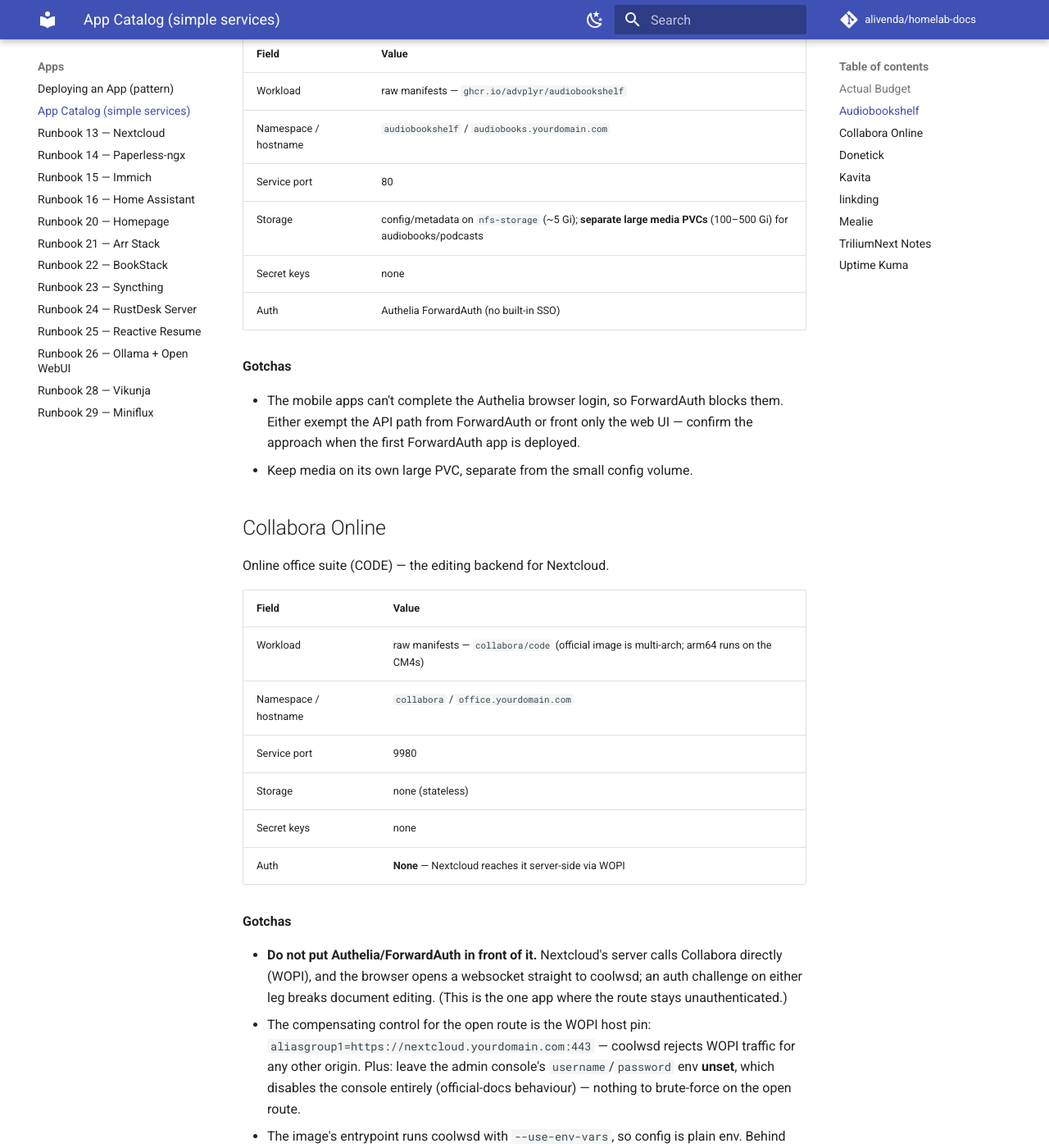
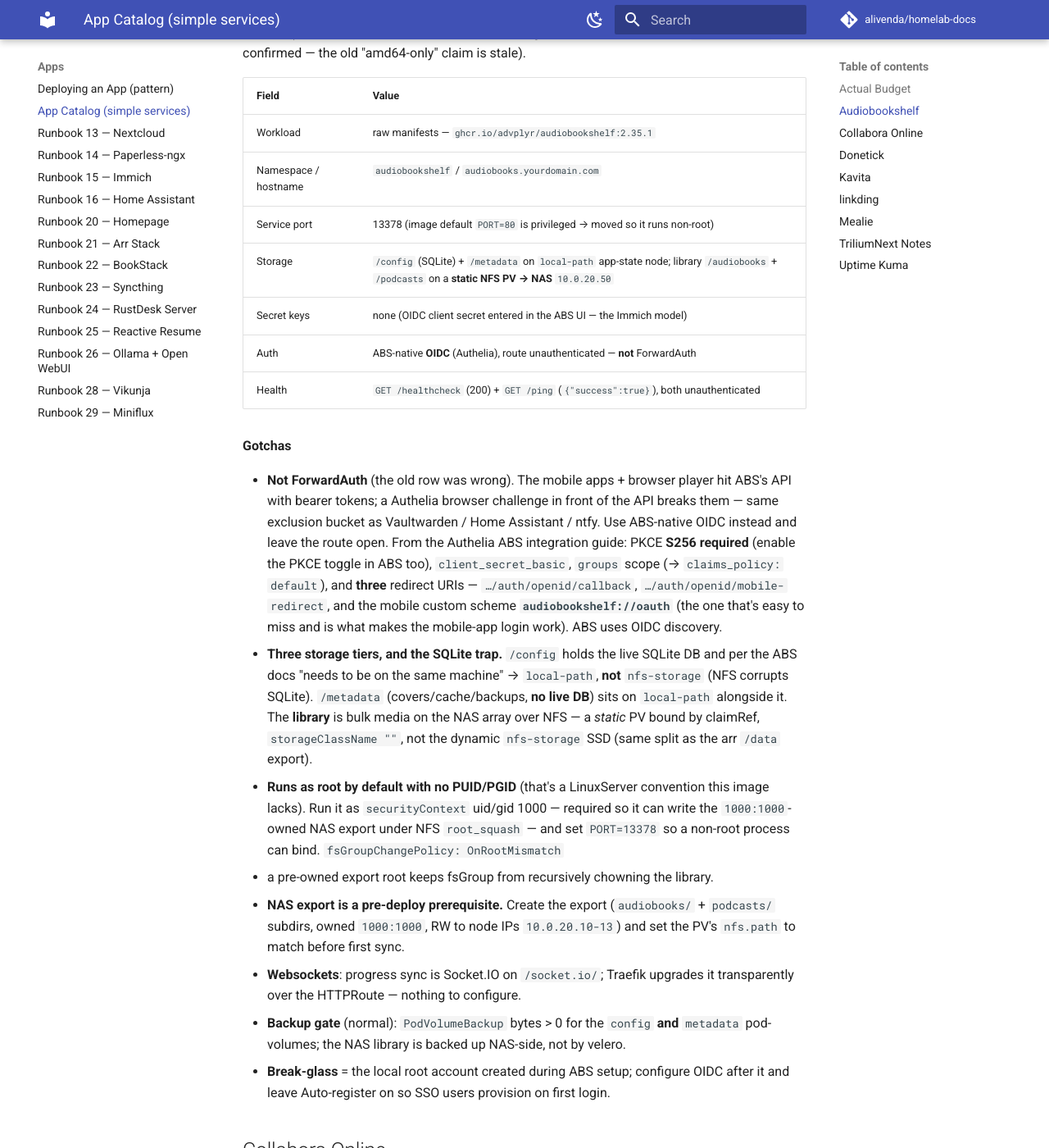
Before and after one commit to alivenda/homelab-docs, an MkDocs documentation site: the page built from docs/apps-catalog.md, in a window 1280 px wide and 1400 px high, scrolled down 2140 px. Shown: the whole window at 82% size. Built offline with MkDocs 1.6.1 and Material for MkDocs 9.7.7, drawn with Linux system fonts in a browser that asks for light colours; comment, search, counter and statistics services are not loaded.

Commit message:
Rewrite Audiobookshelf catalog row
Corrects the stale entry: native OIDC (not ForwardAuth), three-tier
storage (config + metadata local-path, library on a static NFS PV ->
NAS), service port 13378, and v2.35.1 with arm64 confirmed.

```diff
--- a/docs/apps-catalog.md
+++ b/docs/apps-catalog.md
@@ -35,21 +35,52 @@ Personal budgeting (envelope method) with OIDC login.
 
 ## Audiobookshelf
 
-Audiobook and podcast server with apps for iOS/Android.
+Audiobook + podcast server with native iOS/Android apps and a browser player.
+Verified against **v2.35.1** (latest stable GitHub release; the GHCR tag is a
+multi-arch index with `linux/arm64` confirmed — the old "amd64-only" claim is
+stale).
 
 | Field | Value |
 |---|---|
-| Workload | raw manifests — `ghcr.io/advplyr/audiobookshelf` |
+| Workload | raw manifests — `ghcr.io/advplyr/audiobookshelf:2.35.1` |
 | Namespace / hostname | `audiobookshelf` / `audiobooks.yourdomain.com` |
-| Service port | 80 |
-| Storage | config/metadata on `nfs-storage` (~5 Gi); **separate large media PVCs** (100–500 Gi) for audiobooks/podcasts |
-| Secret keys | none |
-| Auth | Authelia ForwardAuth (no built-in SSO) |
+| Service port | 13378 (image default `PORT=80` is privileged → moved so it runs non-root) |
+| Storage | `/config` (SQLite) + `/metadata` on `local-path` app-state node; library `/audiobooks` + `/podcasts` on a **static NFS PV → NAS** `10.0.20.50` |
+| Secret keys | none (OIDC client secret entered in the ABS UI — the Immich model) |
+| Auth | ABS-native **OIDC** (Authelia), route unauthenticated — **not** ForwardAuth |
+| Health | `GET /healthcheck` (200) + `GET /ping` (`{"success":true}`), both unauthenticated |
 
 **Gotchas**
 
-- The mobile apps can't complete the Authelia browser login, so ForwardAuth blocks them. Either exempt the API path from ForwardAuth or front only the web UI — confirm the approach when the first ForwardAuth app is deployed.
-- Keep media on its own large PVC, separate from the small config volume.
+- **Not ForwardAuth** (the old row was wrong). The mobile apps + browser player
+  hit ABS's API with bearer tokens; a Authelia browser challenge in front of the
+  API breaks them — same exclusion bucket as Vaultwarden / Home Assistant / ntfy.
+  Use ABS-native OIDC instead and leave the route open. From the Authelia ABS
+  integration guide: PKCE **S256 required** (enable the PKCE toggle in ABS too),
+  `client_secret_basic`, `groups` scope (→ `claims_policy: default`), and **three**
+  redirect URIs — `…/auth/openid/callback`, `…/auth/openid/mobile-redirect`, and
+  the mobile custom scheme **`audiobookshelf://oauth`** (the one that's easy to
+  miss and is what makes the mobile-app login work). ABS uses OIDC discovery.
+- **Three storage tiers, and the SQLite trap.** `/config` holds the live SQLite
+  DB and per the ABS docs "needs to be on the same machine" → `local-path`, **not**
+  `nfs-storage` (NFS corrupts SQLite). `/metadata` (covers/cache/backups, **no
+  live DB**) sits on `local-path` alongside it. The **library** is bulk media on
+  the NAS array over NFS — a *static* PV bound by claimRef, `storageClassName ""`,
+  not the dynamic `nfs-storage` SSD (same split as the arr `/data` export).
+- **Runs as root by default with no PUID/PGID** (that's a LinuxServer convention
+  this image lacks). Run it as `securityContext` uid/gid 1000 — required so it can
+  write the `1000:1000`-owned NAS export under NFS `root_squash` — and set
+  `PORT=13378` so a non-root process can bind. `fsGroupChangePolicy: OnRootMismatch`
+  + a pre-owned export root keeps fsGroup from recursively chowning the library.
+- **NAS export is a pre-deploy prerequisite.** Create the export (`audiobooks/` +
+  `podcasts/` subdirs, owned `1000:1000`, RW to node IPs `10.0.20.10-13`) and set
+  the PV's `nfs.path` to match before first sync.
+- **Websockets**: progress sync is Socket.IO on `/socket.io/`; Traefik upgrades it
+  transparently over the HTTPRoute — nothing to configure.
+- **Backup gate** (normal): `PodVolumeBackup` bytes > 0 for the `config` **and**
+  `metadata` pod-volumes; the NAS library is backed up NAS-side, not by velero.
+- **Break-glass** = the local root account created during ABS setup; configure
+  OIDC after it and leave Auto-register on so SSO users provision on first login.
 
 ## Collabora Online
 
```
